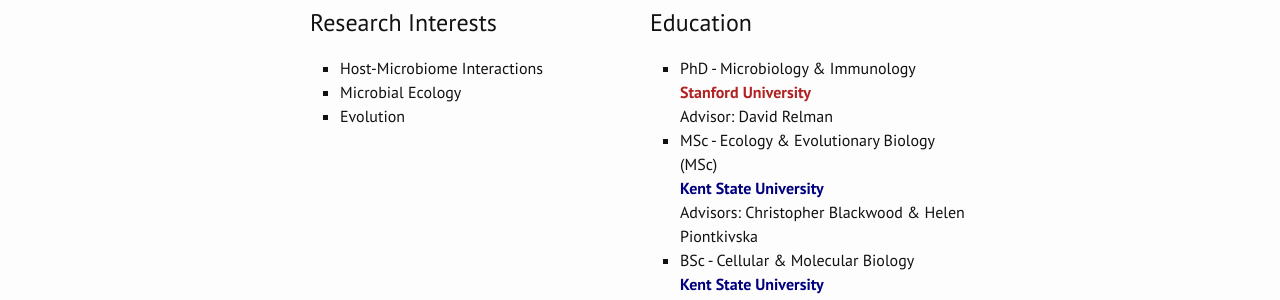
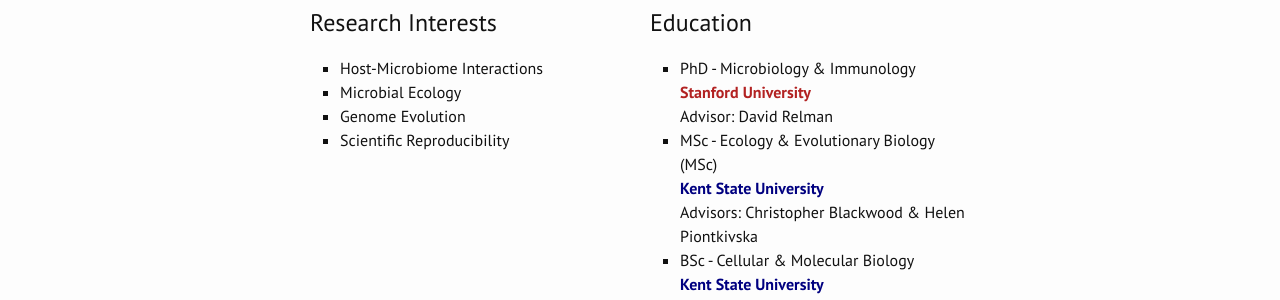
Before and after one commit to DanielSprockett/danielsprockett.github.io, a Jekyll site: the page built from index.html, in a window 1280 px wide. Shown: the part 634-934 px from the top of the page. Built offline with Jekyll 4.4.1, drawn with Linux system fonts in a browser that asks for light colours; nearby versions of some CDN libraries; the list of posts is cut into pages by our own code.

Commit message:
Update index.html

```diff
--- a/index.html
+++ b/index.html
@@ -48,7 +48,8 @@
       <ul style="list-style-type:square">
         <li>Host-Microbiome Interactions</li>
         <li>Microbial Ecology</li>
-        <li>Evolution</li>
+        <li>Genome Evolution</li>
+        <li>Scientific Reproducibility</li>
     </ul>
 
   </div>
```
